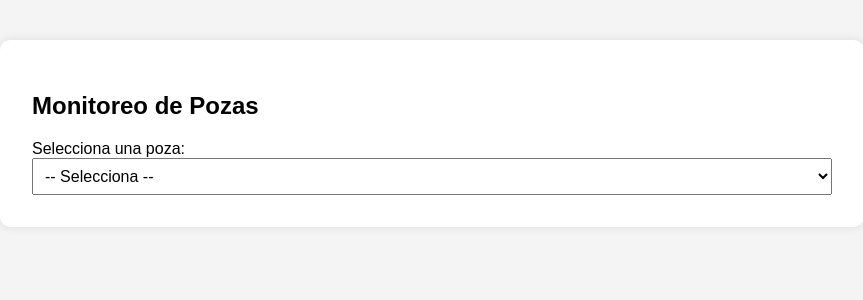
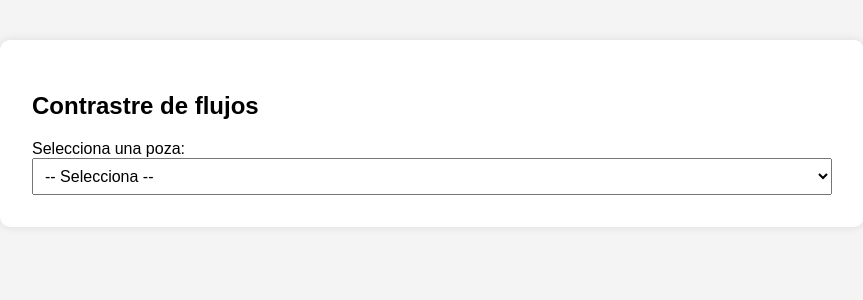
Before and after one commit to Tel2026/Dashboard-pozas, a Flask app: page / in a window 1280 px wide. Shown: the top 300 px of the page, without its empty margins (208-1071 px from the left). Run offline with Flask 3, Linux system fonts and the light colour scheme.

Commit message:
Update index.html

```diff
--- a/templates/index.html
+++ b/templates/index.html
@@ -44,7 +44,7 @@
 </head>
 <body>
   <div class="container">
-    <h2>Monitoreo de Pozas</h2>
+    <h2>Contrastre de flujos</h2>
     <label for="pozaSelect">Selecciona una poza:</label>
     <select id="pozaSelect">
       <option value="">-- Selecciona --</option>
```
